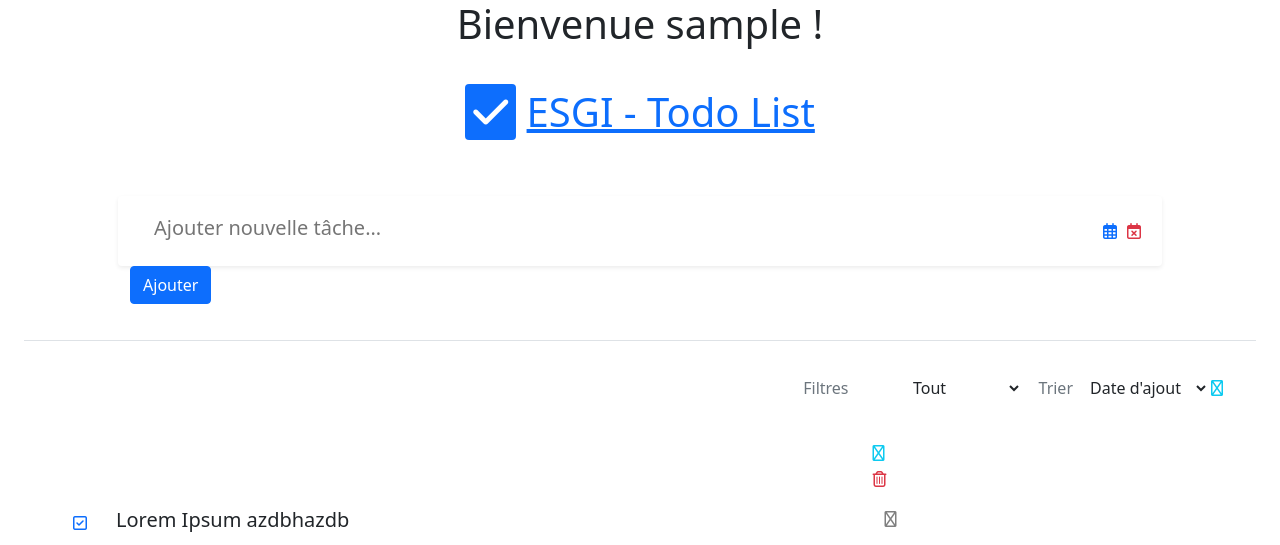
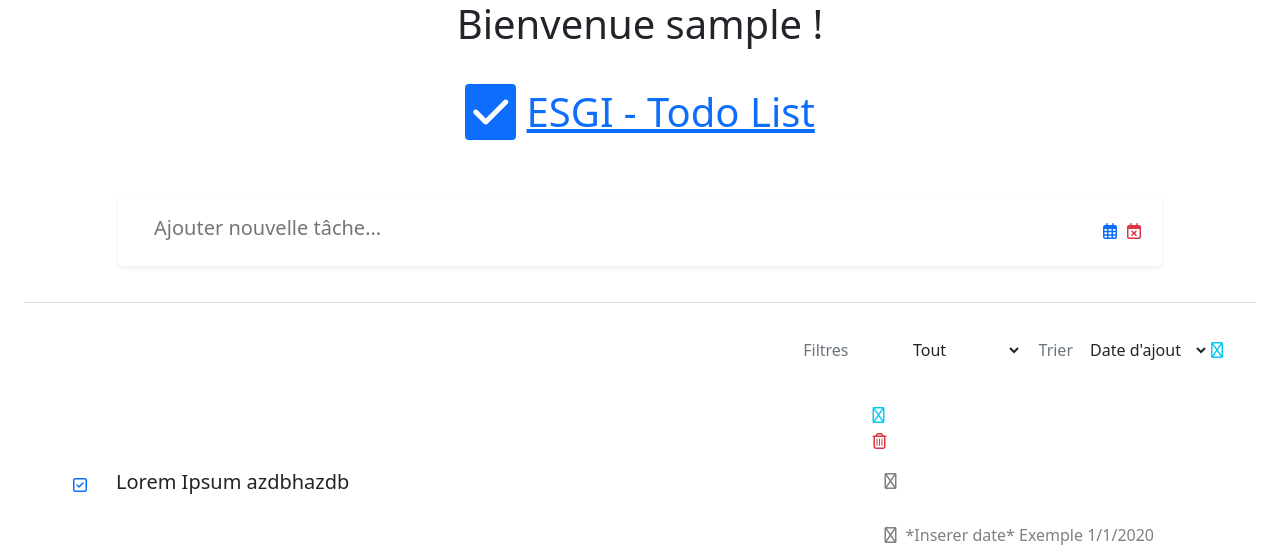
Before and after one commit to aurmtn/Projet-transverse-ToDoList, a PHP site: page /home.php in a window 1280 px wide. Shown: the top 545 px of the page. Run offline with PHP 8.4, Linux system fonts and the light colour scheme; the visitor is signed in with stand-in values (Sample User, id 1); some libraries are stand-ins or nearby versions.

Commit message:
commit pour pull

```diff
--- a/connexion inscription/home/home.php
+++ b/connexion inscription/home/home.php
@@ -46,14 +46,25 @@
                     <i class="fa far fa-calendar my-2 px-1 text-danger btn clear-due-date-button d-none"
                         data-toggle="tooltip" data-placement="bottom" title="Effacer la date limite"></i>
                 </div>
+
                 <div class="col-auto px-0 mx-0 mr-2">
+
                     <!-- Fonction pour ajouter une nouvelle tâche -->
-                    <button type="button" class="btn btn-primary" onclick="ajouter()">Ajouter</button>
+
+                    <form action="taches.php"></form>
+
+
+<!--
                     <div id="Menu">
-                        <!-- Menu des tâches -->
+
+                        Menu des tâches
+
                         <u>Importance</u>
-                    </div>
+
+                    </div> -->
+
                 </div>
+
             </div>
         </div>
     </div>
```
